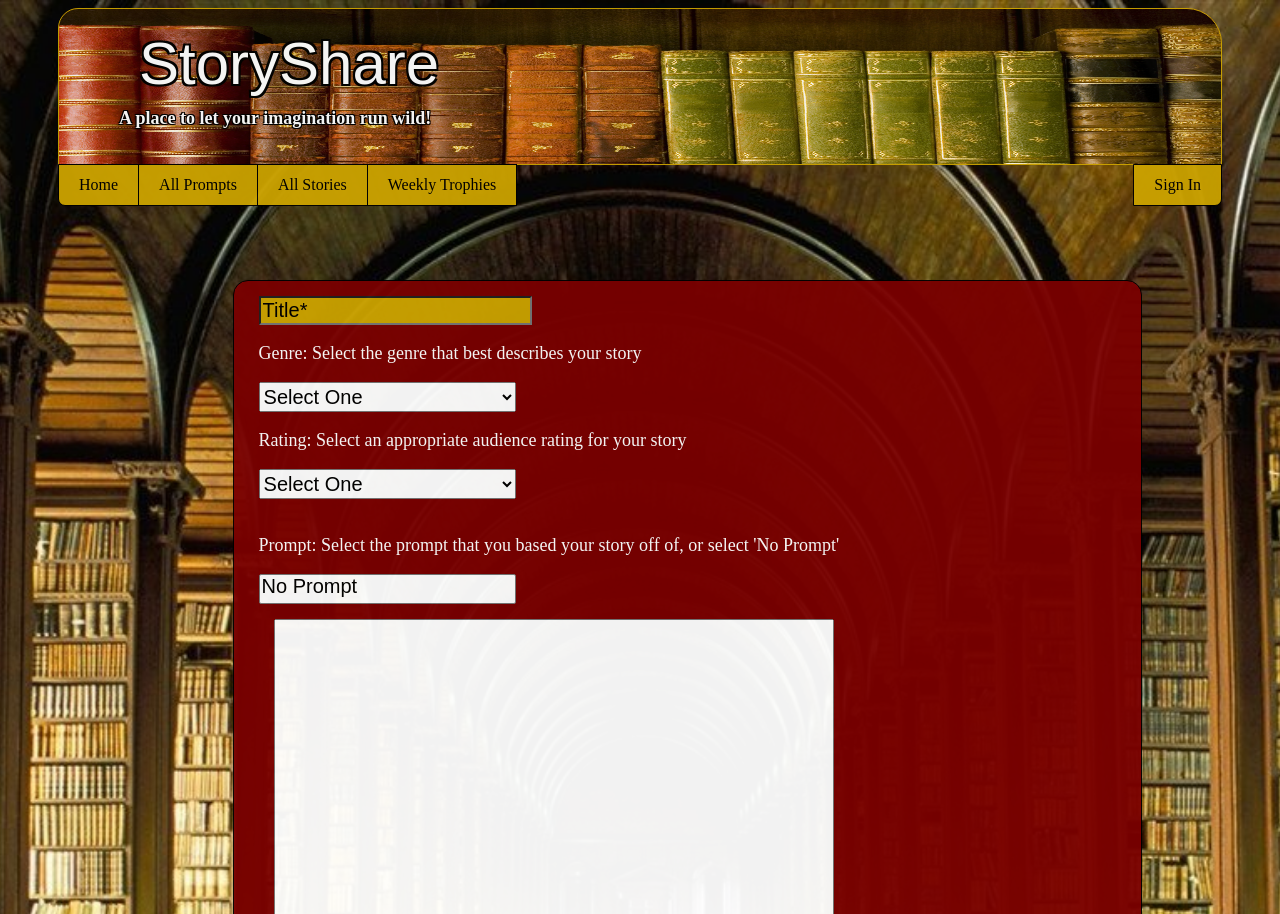
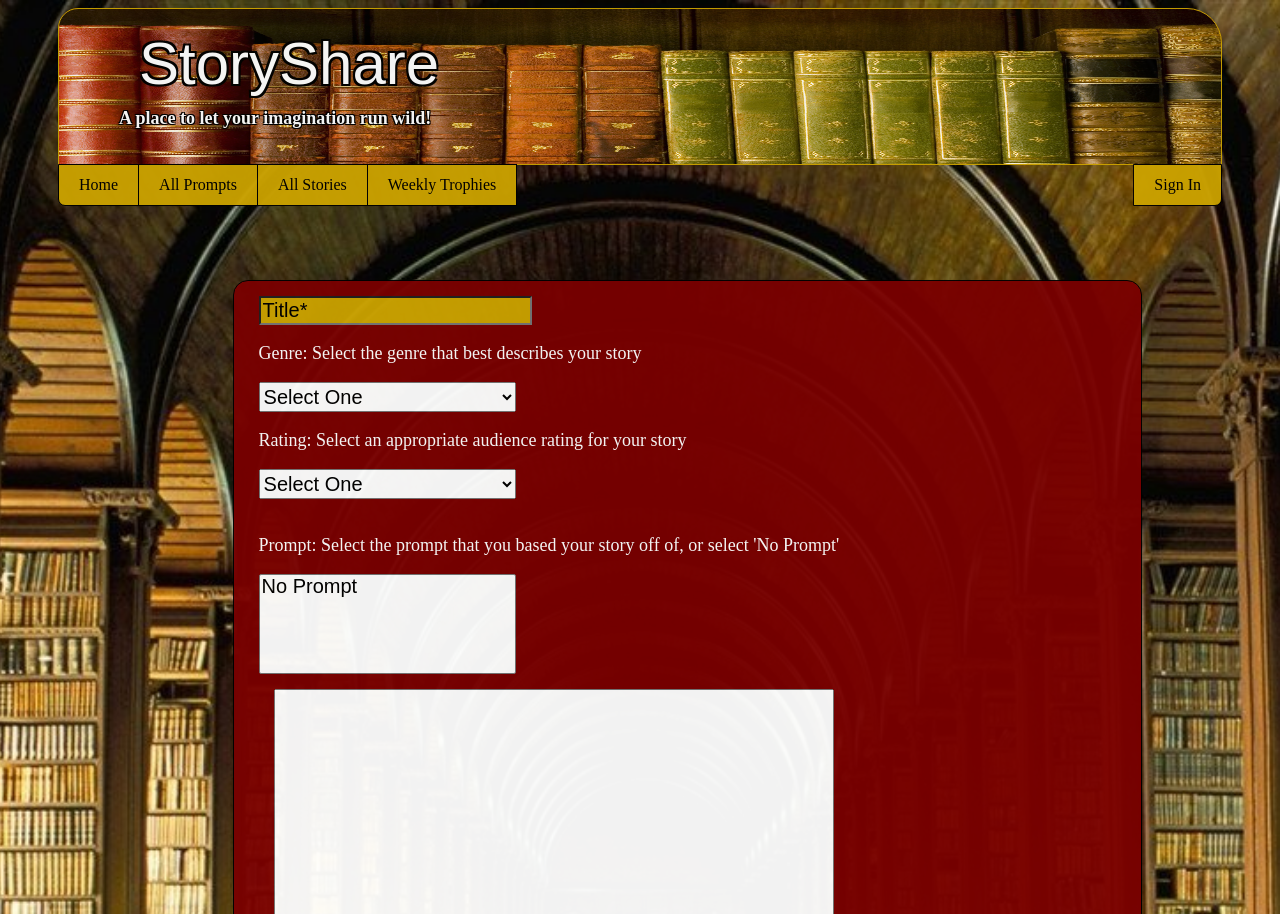
Before and after one commit to mjordanco/csci445-storyshare, a PHP site: page /submitstory.php in a window 1280 px wide. Shown: the top 914 px of the page. Run offline with PHP 8.4, Linux system fonts and the light colour scheme; data that the repository does not hold is empty.

Commit message:
Made option box for choosing prompt to go with story larger

```diff
--- a/submitprompt.php
+++ b/submitprompt.php
@@ -48,7 +48,7 @@
 		<form method="post" action="submitpromptdo.php">
 			<input name="name" type="text" placeholder="Prompt Name..." required/><br>
 			<select name="category">
-  				 <option value="Noe" selected> Select One</option>
+  				 <option value="None" selected> Select One</option>
   				<option value="Action">Action</option>
   				<option value="Adventure">Adventure</option>
   				<option value="Comedy">Comedy</option>
--- a/submitstory.php
+++ b/submitstory.php
@@ -38,6 +38,9 @@
             height: 30px;
             font-size: 20px;
 		}
+        #php_select {
+            height: 100px;
+        }
         p {
             font-size: large;
             color: white;
@@ -97,7 +100,7 @@
                 $result = $db->query($query);
                 $num_results = $result->num_rows;
 
-                echo "<select name='prompt_id' size='10' required>";
+                echo "<select name='prompt_id' size='10' id='php_select' required>";
                 for ($i=0; $i < $num_results; $i++) {
                     $row = $result->fetch_assoc();
                      echo "<option value=".$row['id'].">".$row['name']."</option>";
@@ -108,7 +111,9 @@
 
             ?>
 
-			<textarea id="submit_story" name="story" rows="40" columns="30" required></textarea><br>
+			<textarea id="submit_story" name="story" rows="40" columns="30" required></textarea>
+            <br>
+            <br>
 			<button type="submit">Submit Story</button>
 		</form>
 
```
Also changed, not shown: phplibs.php (+0 -8 lines).
